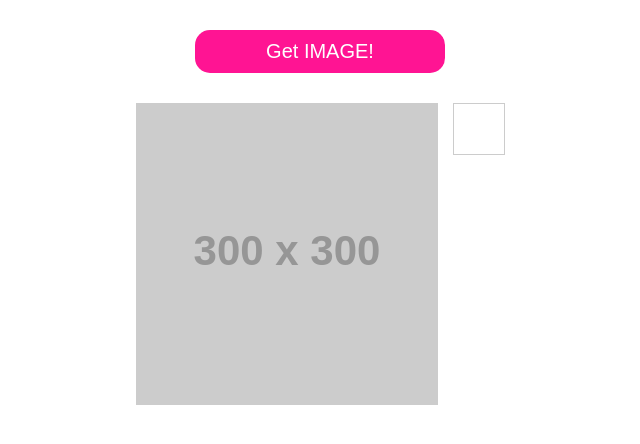
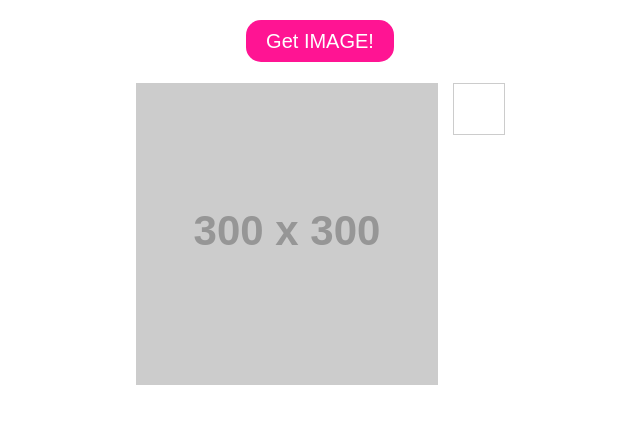
Before and after one commit to Adalab/Componente-de-foto-de-perfil-js, a plain HTML site: page index.html in a window 1280 px wide. Shown: the whole page, without its empty margins (320-960 px from the left). Drawn offline with Linux system fonts and the light colour scheme; placeholder pictures from the web are drawn by us.

Commit message:
Replace button with a label.

```diff
--- a/css/avatar.css
+++ b/css/avatar.css
@@ -13,6 +13,7 @@
   font-size: 20px;
   padding: 10px 20px;
   width: 250px;
+  cursor: pointer;
 }
 .action__hiddenField {
   /* Ocultamos el input de tipo "file" porque no podemos
--- a/index.html
+++ b/index.html
@@ -9,7 +9,7 @@
 </head>
 <body>
   <div class="action">
-    <button class="action__upload-btn js__profile-trigger" type="button">Get IMAGE!</button>
+    <label class="action__upload-btn" for="img-selector">Get IMAGE!</label>
     <input type="file" name="" id="img-selector" class="action__hiddenField js__profile-upload-btn">
   </div>
   <div class="profile">
--- a/js/get-avatar.js
+++ b/js/get-avatar.js
@@ -1,7 +1,6 @@
 'use strict';
 
 const fr = new FileReader();
-const uploadBtn = document.querySelector('.js__profile-trigger');
 const fileField = document.querySelector('.js__profile-upload-btn');
 const profileImage = document.querySelector('.js__profile-image');
 const profilePreview = document.querySelector('.js__profile-preview');
@@ -50,5 +49,4 @@ function fakeFileClick() {
  * - al botón visible para generar el click automático
  * - al campo oculto para cuando cambie su value
  */
-uploadBtn.addEventListener('click', fakeFileClick);
 fileField.addEventListener('change', getImage);
```
